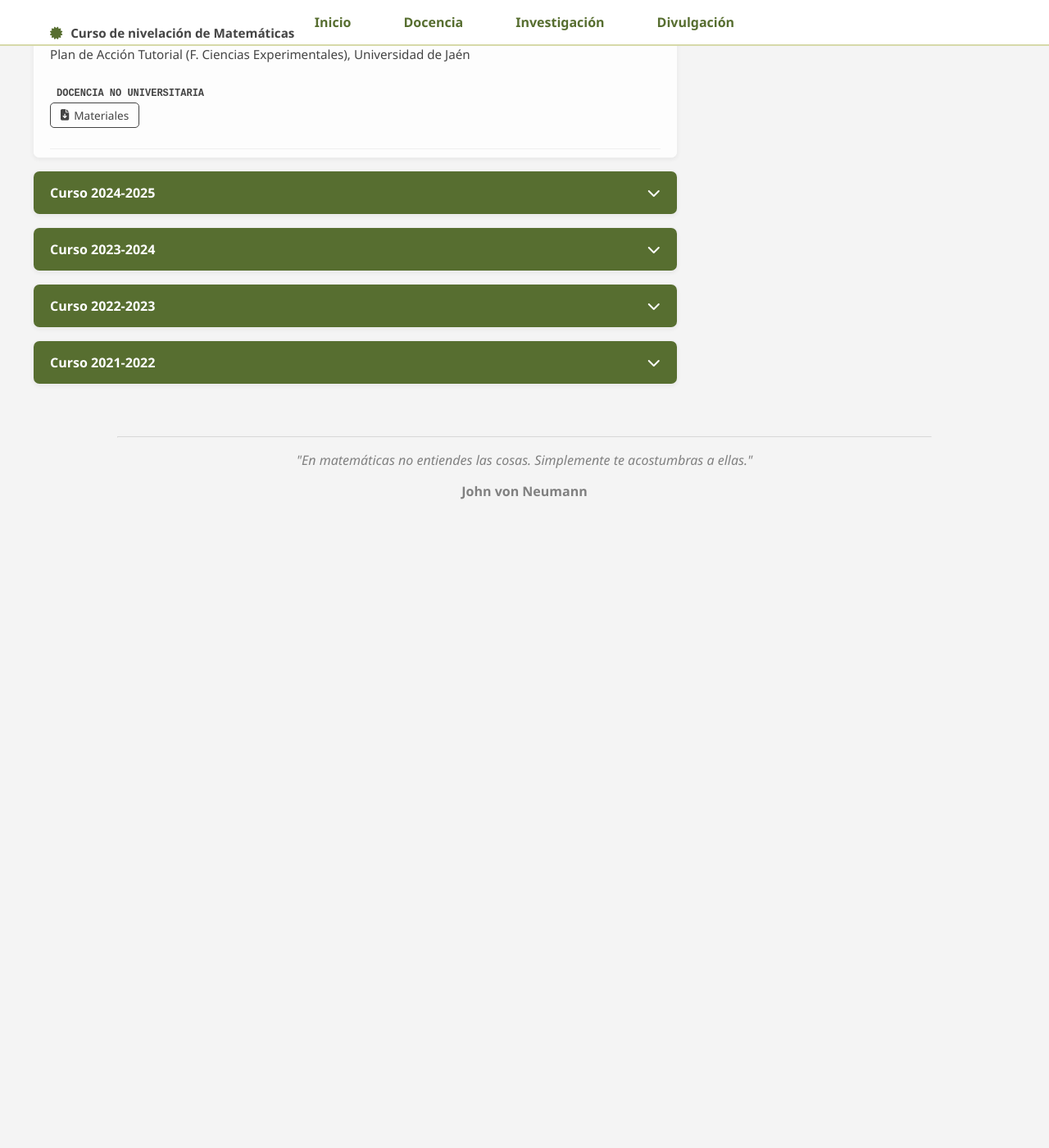
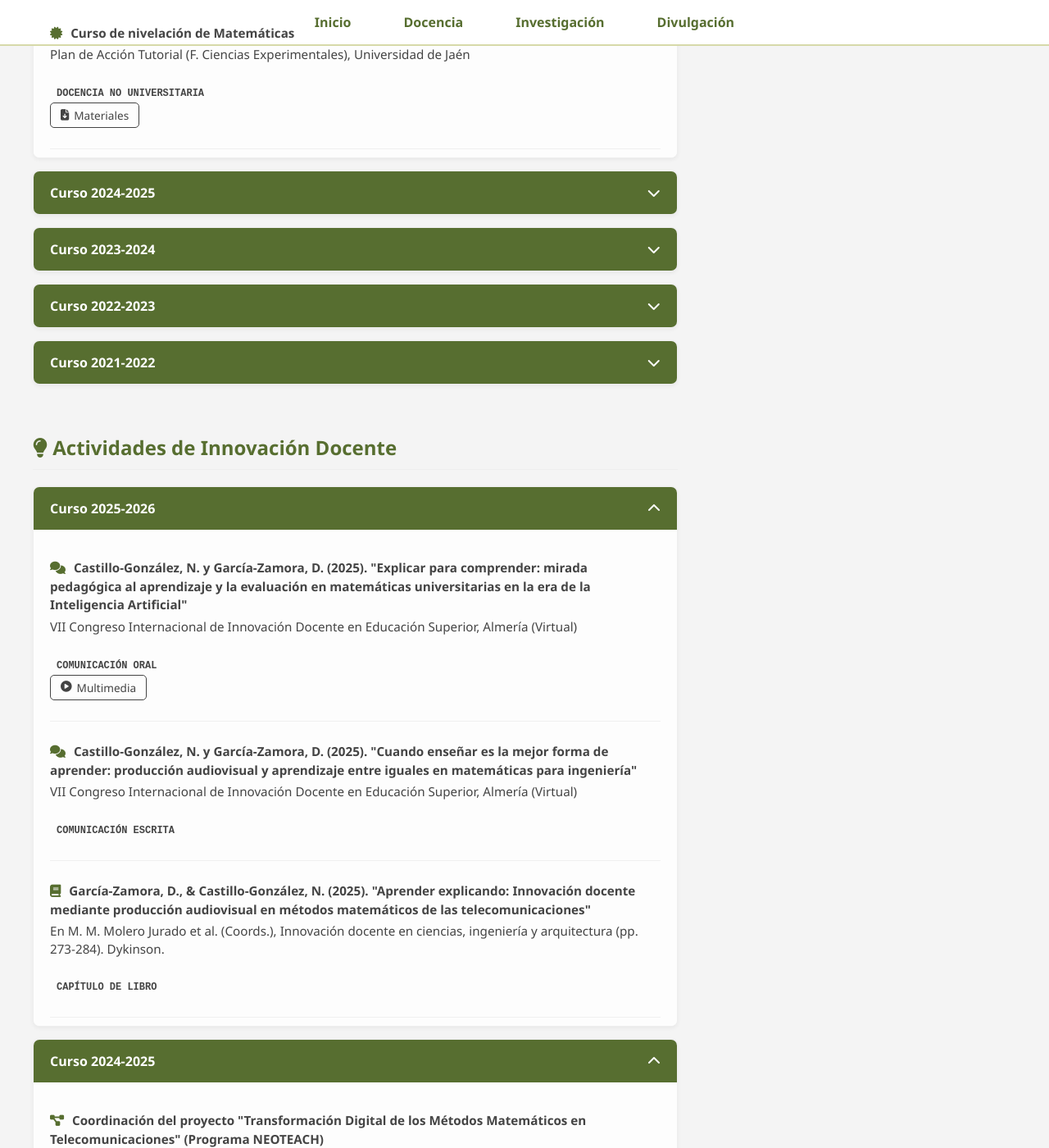
Before and after one commit to dgzamora/dgzamora.github.io, a Jekyll site: the page built from docencia.html, in a window 1280 px wide and 1400 px high, scrolled down 445 px. Shown: the whole window at 82% size. Built offline with Jekyll 4.4.1, drawn with Linux system fonts in a browser that asks for light colours; a style sheet for code colours, icons or effects is not loaded; before the commit the page ends 1075 px from its top, so only the background shows below that; some of the changed text lies outside the part shown.

Commit message:
docencia_v4

```diff
--- /dev/null
+++ b/_data/innovacion_docente.yml
@@ -0,0 +1,42 @@
+secciones:
+  - anio: "2025-2026"
+    meritos:
+      - titulo: 'Castillo-González, N. y García-Zamora, D. (2025). "Explicar para comprender: mirada pedagógica al aprendizaje y la evaluación en matemáticas universitarias en la era de la Inteligencia Artificial"'
+        subtitulo: "VII Congreso Internacional de Innovación Docente en Educación Superior, Almería (Virtual)"
+        tipo: "congreso"
+        etiqueta: "Comunicación Oral"
+        guia: ""
+        materiales: "https://youtu.be/CkwWllluDbE?si=cPzZAepfwe57kbwK"
+      - titulo: 'Castillo-González, N. y García-Zamora, D. (2025). "Cuando enseñar es la mejor forma de aprender: producción audiovisual y aprendizaje entre iguales en matemáticas para ingeniería"'
+        subtitulo: "VII Congreso Internacional de Innovación Docente en Educación Superior, Almería (Virtual)"
+        tipo: "congreso"
+        etiqueta: "Comunicación Escrita"
+        guia: ""
+        materiales: ""
+      - titulo: 'García-Zamora, D., & Castillo-González, N. (2025). "Aprender explicando: Innovación docente mediante producción audiovisual en métodos matemáticos de las telecomunicaciones"'
+        subtitulo: "En M. M. Molero Jurado et al. (Coords.), Innovación docente en ciencias, ingeniería y arquitectura (pp. 273-284). Dykinson."
+        tipo: "libro"
+        etiqueta: "Capítulo de Libro"
+        guia: ""
+        materiales: ""
+
+  - anio: "2024-2025"
+    meritos:
+      - titulo: 'Coordinación del proyecto "Transformación Digital de los Métodos Matemáticos en Telecomunicaciones" (Programa NEOTEACH)'
+        subtitulo: "Universidad de Jaén"
+        tipo: "proyecto"
+        etiqueta: "Proyecto de Innovación Docente"
+        guia: ""
+        materiales: ""
+      - titulo: 'Coordinación del proyecto 2024-PIGU/CE01 "La igualdad es matemática. Mujeres que rompieron barreras"'
+        subtitulo: "Universidad de Jaén"
+        tipo: "proyecto"
+        etiqueta: "Proyecto de Innovación Docente"
+        guia: ""
+        materiales: ""
+      - titulo: "Tutor del Plan de Acción Tutorial (PAT)"
+        subtitulo: "Escuela Politécnica Superior de Linares - Universidad de Jaén"
+        tipo: "tutorizacion"
+        etiqueta: "Tutorización"
+        guia: ""
+        materiales: ""
--- a/docencia.html
+++ b/docencia.html
@@ -55,4 +55,50 @@ title: Docencia
         </div>
     </details>
     {% endfor %}
+
+    <section class="section-title" style="margin-top: 60px;">
+        <h2><i class="fas fa-lightbulb"></i> Actividades de Innovación Docente</h2>
+    </section>
+
+    {% for bloque in site.data.innovacion_docente.secciones %}
+    <details class="academic-year-dropdown" open>
+        <summary class="year-header">
+            Curso {{ bloque.anio }}
+            <i class="fas fa-chevron-down arrow"></i>
+        </summary>
+        <div class="subjects-container">
+            {% for item in bloque.meritos %}
+            <div class="pub-card">
+                <div class="pub-info-row">
+                    <div class="pub-reference" style="width: 100%;">
+                        <strong>
+                            <span style="color: var(--uja-blue, #576e30); margin-right: 6px;">
+                                {% if item.tipo == "proyecto" %}<i class="fas fa-project-diagram"></i>
+                                {% elsif item.tipo == "congreso" %}<i class="fas fa-comments"></i>
+                                {% elsif item.tipo == "libro" %}<i class="fas fa-book"></i>
+                                {% elsif item.tipo == "tutorizacion" %}<i class="fas fa-user-tie"></i>
+                                {% else %}<i class="fas fa-lightbulb"></i>{% endif %}
+                            </span>
+                            {{ item.titulo }}
+                        </strong>
+                        <p class="pub-description" style="margin-top: 5px;">{{ item.subtitulo }}</p>
+                        <span class="badge-simple" style="display: inline-block; margin-top: 8px;">{{ item.etiqueta }}</span>
+                    </div>
+
+                    <div class="pub-actions-btns">
+                        {% if item.guia and item.guia != "" %}
+                            <a href="{{ item.guia }}" target="_blank" class="btn-pub oa">Ver Enlace</a>
+                        {% endif %}
+                        {% if item.materiales and item.materiales != "" %}
+                            <a href="{{ item.materiales }}" target="_blank" class="btn-pub bib">
+                                <i class="fas fa-play-circle"></i> Multimedia
+                            </a>
+                        {% endif %}
+                    </div>
+                </div>
+            </div>
+            {% endfor %}
+        </div>
+    </details>
+    {% endfor %}
 </main>
```
